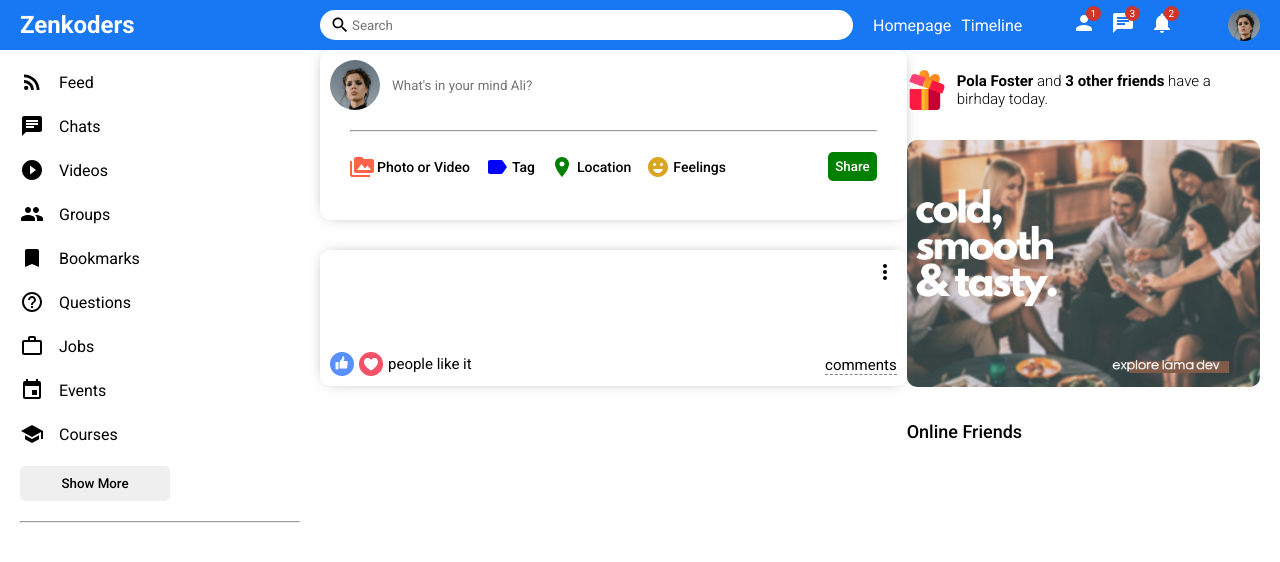
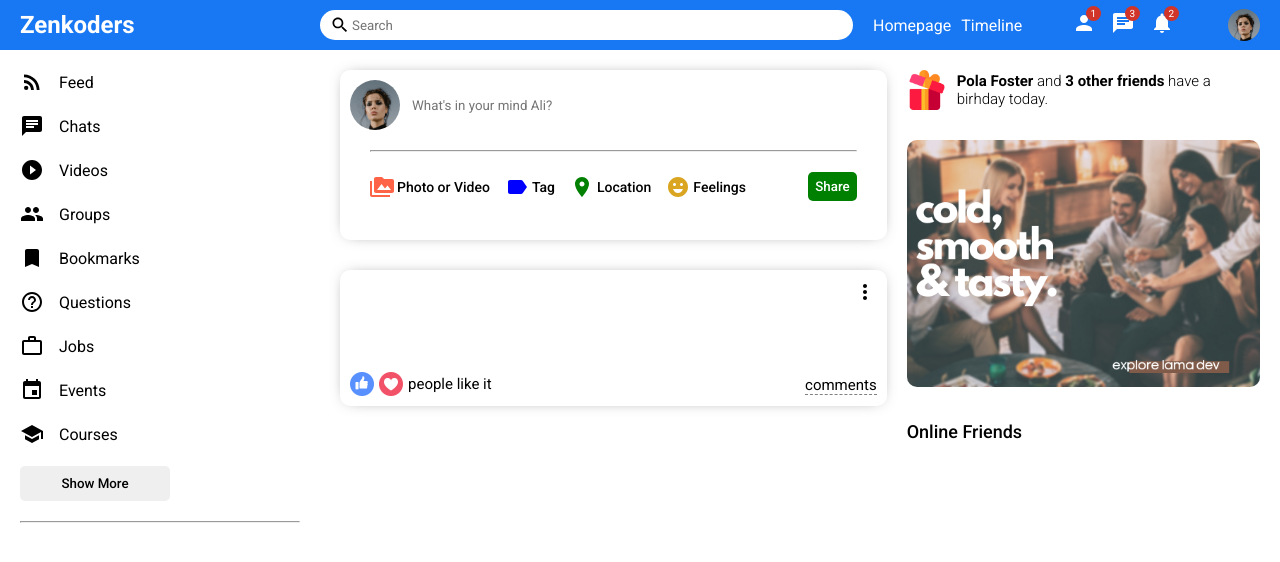
Before and after one commit to meh-alam/react-facebook-clone, a React (Create React App) app: page / in a window 1280 px wide. Shown: the top 562 px of the page. Built offline with nearby package versions, Linux system fonts and the light colour scheme.

Commit message:
moving on to using dynamic data

```diff
--- a/src/components/feed/feed.css
+++ b/src/components/feed/feed.css
@@ -1,3 +1,7 @@
 .feed{
-    flex: 5.5;
+    flex:5.5
 }
+
+.feedWrapper{
+    padding: 20px;
+}
```
